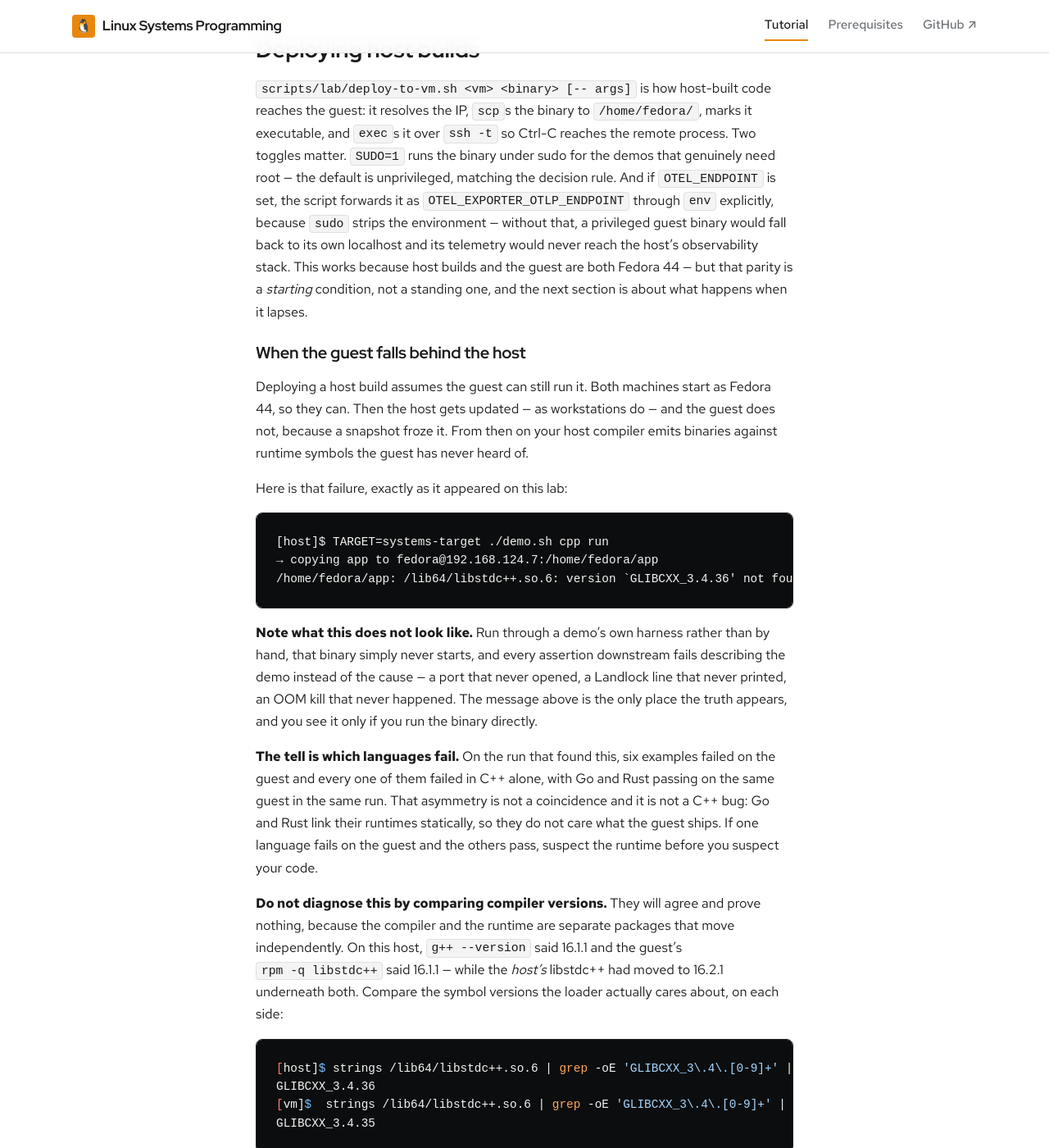
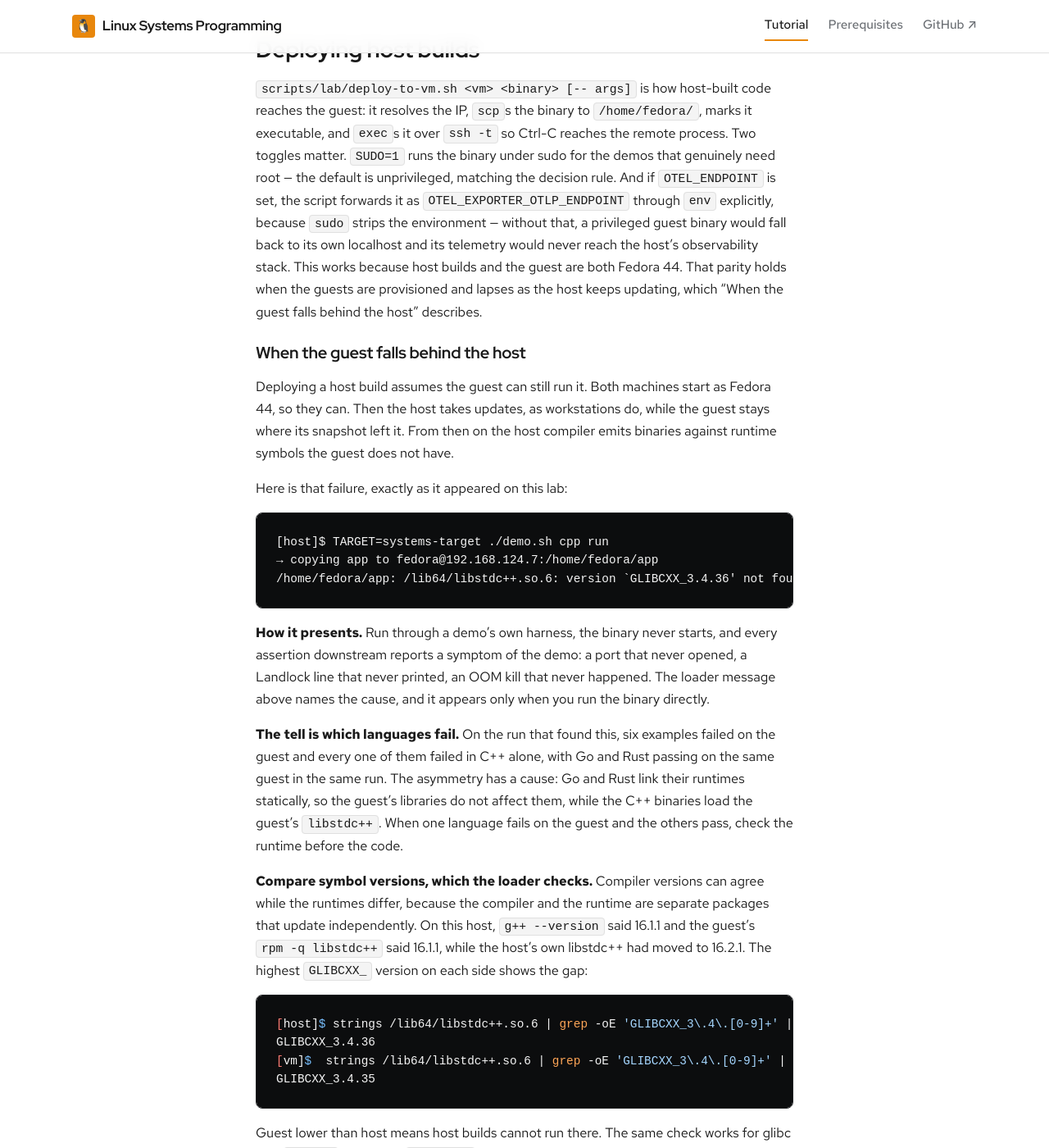
Before and after one commit to patterncatalyst/linux-systems-programming, a Jekyll site: the page built from _docs/02-lab-setup.md, in a window 1280 px wide and 1400 px high, scrolled down 5266 px. Shown: the whole window at 82% size. Built offline with Jekyll 4.4.1, drawn with Linux system fonts in a browser that asks for light colours; some web fonts are replaced; some of the changed text lies outside the part shown.

Commit message:
docs(§2): voice pass on the host/guest runtime drift section

````diff
--- a/_docs/02-lab-setup.md
+++ b/_docs/02-lab-setup.md
@@ -185,15 +185,15 @@ it as `OTEL_EXPORTER_OTLP_ENDPOINT` through `env` explicitly, because `sudo`
 strips the environment — without that, a privileged guest binary would fall
 back to its own localhost and its telemetry would never reach the host's
 observability stack. This works because host builds and the guest are both
-Fedora 44 — but that parity is a *starting* condition, not a standing one, and
-the next section is about what happens when it lapses.
+Fedora 44. That parity holds when the guests are provisioned and lapses as the
+host keeps updating, which "When the guest falls behind the host" describes.
 
 ### When the guest falls behind the host
 
 Deploying a host build assumes the guest can still run it. Both machines start
-as Fedora 44, so they can. Then the host gets updated — as workstations do —
-and the guest does not, because a snapshot froze it. From then on your host
-compiler emits binaries against runtime symbols the guest has never heard of.
+as Fedora 44, so they can. Then the host takes updates, as workstations do,
+while the guest stays where its snapshot left it. From then on the host
+compiler emits binaries against runtime symbols the guest does not have.
 
 Here is that failure, exactly as it appeared on this lab:
 
@@ -203,26 +203,25 @@ Here is that failure, exactly as it appeared on this lab:
 /home/fedora/app: /lib64/libstdc++.so.6: version `GLIBCXX_3.4.36' not found (required by /home/fedora/app)
 ```
 
-**Note what this does not look like.** Run through a demo's own harness rather
-than by hand, that binary simply never starts, and every assertion downstream
-fails describing the demo instead of the cause — a port that never opened, a
-Landlock line that never printed, an OOM kill that never happened. The message
-above is the only place the truth appears, and you see it only if you run the
-binary directly.
+**How it presents.** Run through a demo's own harness, the binary never
+starts, and every assertion downstream reports a symptom of the demo: a port
+that never opened, a Landlock line that never printed, an OOM kill that never
+happened. The loader message above names the cause, and it appears only when
+you run the binary directly.
 
 **The tell is which languages fail.** On the run that found this, six examples
 failed on the guest and every one of them failed in C++ alone, with Go and Rust
-passing on the same guest in the same run. That asymmetry is not a coincidence
-and it is not a C++ bug: Go and Rust link their runtimes statically, so they do
-not care what the guest ships. If one language fails on the guest and the others
-pass, suspect the runtime before you suspect your code.
+passing on the same guest in the same run. The asymmetry has a cause: Go and
+Rust link their runtimes statically, so the guest's libraries do not affect
+them, while the C++ binaries load the guest's `libstdc++`. When one language
+fails on the guest and the others pass, check the runtime before the code.
 
-**Do not diagnose this by comparing compiler versions.** They will agree and
-prove nothing, because the compiler and the runtime are separate packages that
-move independently. On this host, `g++ --version` said 16.1.1 and the guest's
-`rpm -q libstdc++` said 16.1.1 — while the *host's* libstdc++ had moved to
-16.2.1 underneath both. Compare the symbol versions the loader actually cares
-about, on each side:
+**Compare symbol versions, which the loader checks.** Compiler versions can
+agree while the runtimes differ, because the compiler and the runtime are
+separate packages that update independently. On this host, `g++ --version`
+said 16.1.1 and the guest's `rpm -q libstdc++` said 16.1.1, while the host's
+own libstdc++ had moved to 16.2.1. The highest `GLIBCXX_` version on each side
+shows the gap:
 
 ```bash
 [host]$ strings /lib64/libstdc++.so.6 | grep -oE 'GLIBCXX_3\.4\.[0-9]+' | sort -V | tail -1
@@ -234,20 +233,19 @@ GLIBCXX_3.4.35
 Guest lower than host means host builds cannot run there. The same check works
 for glibc with `GLIBC_` in place of `GLIBCXX_`.
 
-The fix is to bring the guest forward, and then — the half that is easy to
-forget — **to re-snapshot, because otherwise the next revert undoes it**:
+The fix is to bring the guest forward and then **re-snapshot it**, so that the
+next revert keeps the update:
 
 ```bash
 [vm]$   sudo dnf -y update libstdc++ libgcc
 [host]$ ./scripts/lab/snapshot-vm.sh systems-target lab-ready
 ```
 
-Do it on **every** guest, not just the one that failed. On this lab
-`systems-peer` carried the identical drift and had shown no symptom at all,
-because no C++ binary is ever deployed to it — re-snapshotting it unchanged
-would have preserved a defect that had simply not been triggered yet.
+Apply it to **every** guest. On this lab `systems-peer` carried the same drift
+with no symptom, because no C++ binary is deployed to it; re-snapshotting it
+unchanged would have kept the drift for the first example that needs it.
 
-Then prove it stuck, by reverting and re-running rather than by assuming:
+Then confirm the fix survives a revert by reverting and re-running:
 
 ```bash
 [host]$ ./scripts/lab/revert-vm.sh systems-target lab-ready
@@ -255,10 +253,9 @@ Then prove it stuck, by reverting and re-running rather than by assuming:
 8 passed, 0 failed, 0 skipped
 ```
 
-A fix that lives only in the running guest is not a fix; it is a countdown to
-the next revert. And if you would rather not track this at all, the in-VM
-toolchains are the standing fallback — build on the guest and the question of
-whose runtime is newer never arises.
+An update applied only to the running guest lasts until the next revert. The
+in-VM toolchains remove the question altogether: a binary built on the guest
+links against the guest's own runtime.
 
 ## Build, run, observe
 
@@ -330,13 +327,12 @@ guest's own `uname` in your terminal.
 - Snapshot `lab-ready` after provisioning, revert after destructive demos —
   and trust `/var/log/lab-ready` plus a guest kernel string in your output,
   not assumptions.
-- **Host/guest parity is a starting condition, not a standing one.** A snapshot
-  freezes the guest while your workstation keeps updating, and host-built
-  binaries then fail on the guest for a missing `GLIBCXX_`/`GLIBC_` symbol —
-  presenting as a broken demo, never as a version problem. The tell is C++
-  failing where Go and Rust pass, because those two link statically. Compare
-  symbol versions rather than compiler versions, fix every guest rather than the
-  one that failed, and **re-snapshot** — otherwise the next revert undoes it.
+- **Host/guest parity holds at provisioning and drifts afterwards.** A snapshot
+  fixes the guest's packages while the workstation keeps updating, and host-built
+  binaries then fail on the guest for a missing `GLIBCXX_` or `GLIBC_` symbol,
+  which the demo harness reports as a failing demo. The tell is C++ failing where
+  Go and Rust pass, because those two link statically. Compare symbol versions,
+  update every guest, and **re-snapshot** so the next revert keeps the fix.
 
 Next, the third and final piece of setup: the Podman **LGTM observability
 stack**, so every later demo has somewhere to send its telemetry.
````
